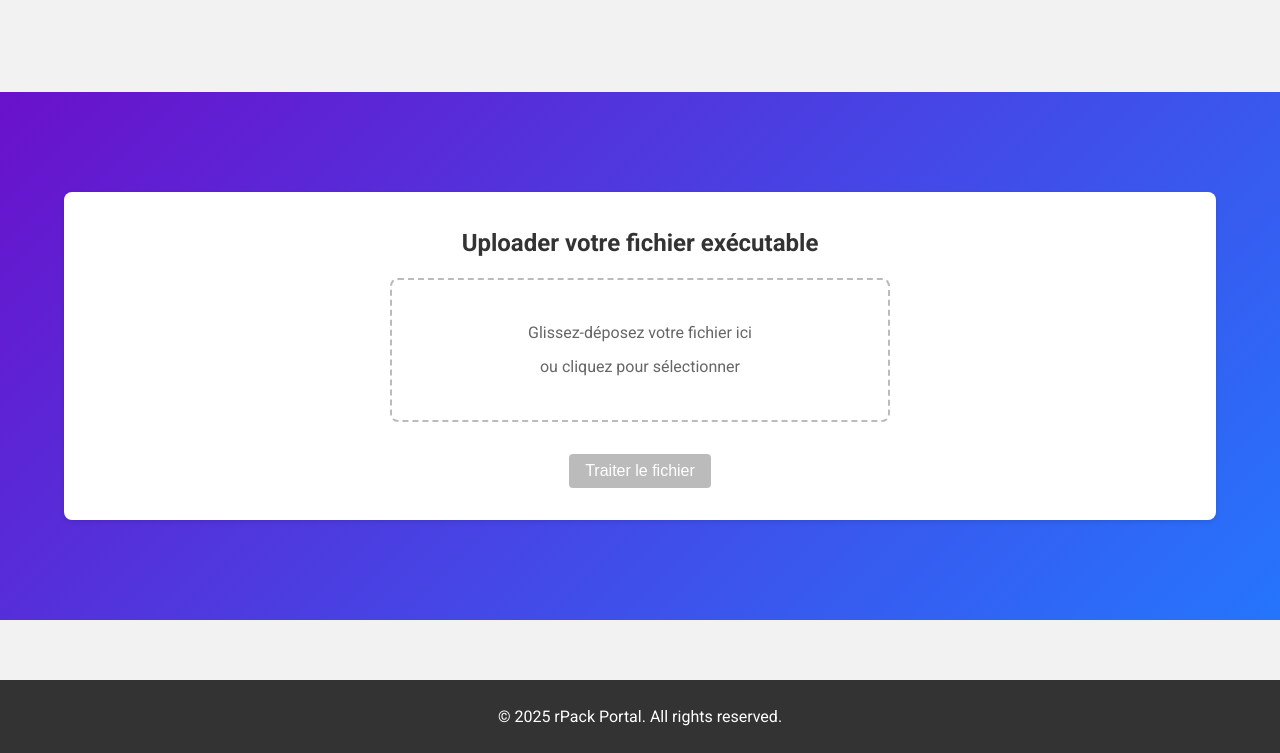
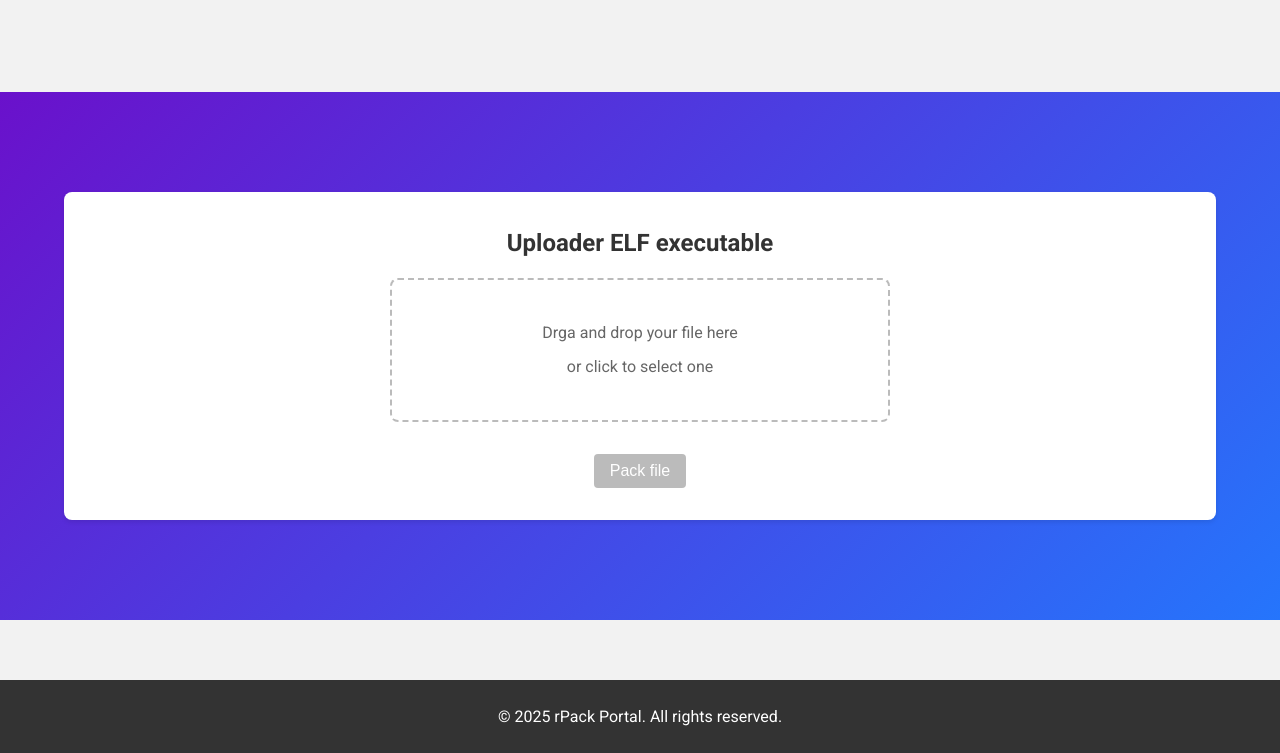
Before and after one commit to NeKroFR/rPack, a plain HTML site: page website/frontend/tool/index.html in a window 1280 px wide. Shown: the part 78-831 px from the top of the page. Drawn offline with Linux system fonts and the light colour scheme.

Commit message:
Update index.html to la banquise

```diff
--- a/website/frontend/tool/index.html
+++ b/website/frontend/tool/index.html
@@ -28,16 +28,16 @@
     <!-- Upload Section -->
     <section class="upload">
       <div class="container upload-content">
-        <h1>Uploader votre fichier exécutable</h1>
+        <h1>Uploader ELF executable</h1>
         <div id="drop-zone" class="drop-zone">
-          <p>Glissez-déposez votre fichier ici</p>
-          <p>ou cliquez pour sélectionner</p>
+          <p>Drga and drop your file here</p>
+          <p>or click to select one</p>
           <input type="file" id="file-input" class="file-input">
         </div>
         <div id="feedback" class="feedback"></div>
-        <button id="process-btn" disabled>Traiter le fichier</button>
+        <button id="process-btn" disabled>Pack file</button>
         <div id="packed-file-section" class="packed-file-section" style="display:none;">
-          <h2>Fichier packé</h2>
+          <h2>Packed file !</h2>
           <a id="download-link" href="#" download></a>
         </div>
       </div>
@@ -110,7 +110,7 @@
           const formData = new FormData();
           formData.append('file', selectedFile);
 
-          fetch('https://rpack.napo280.fr/process', {
+          fetch('https://rpack.la-banquise.fr/process', {
             method: 'POST',
             body: formData
           })
```
